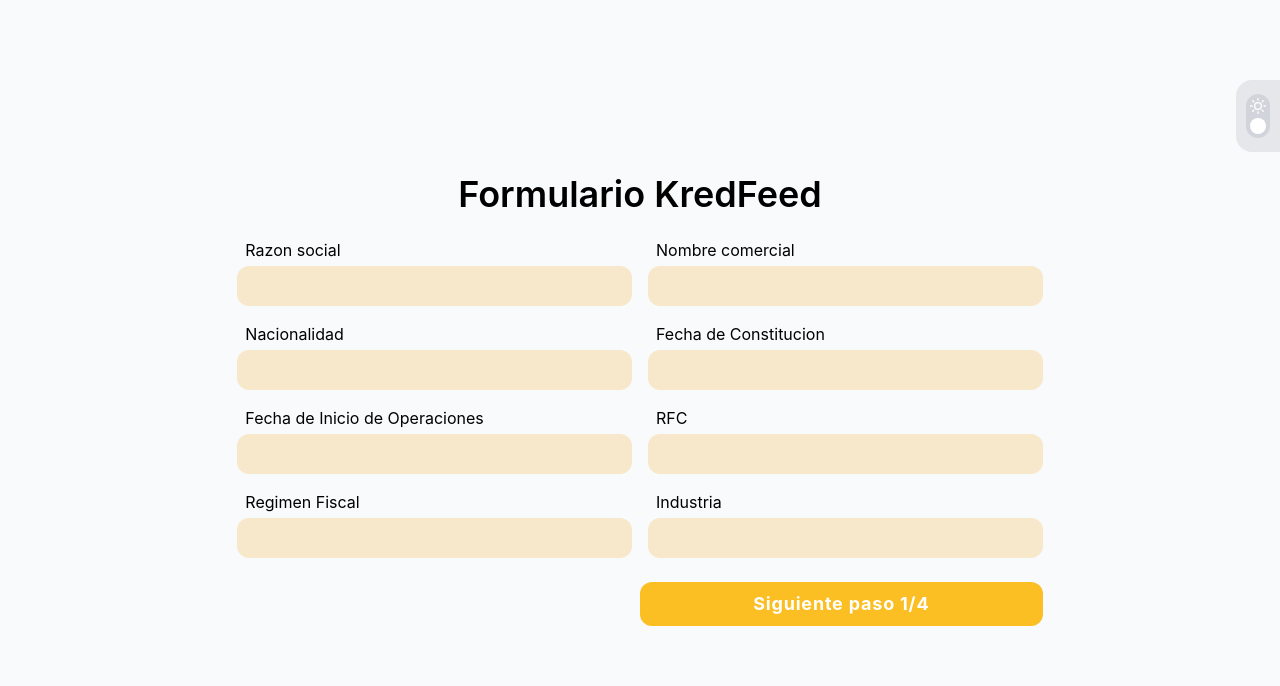
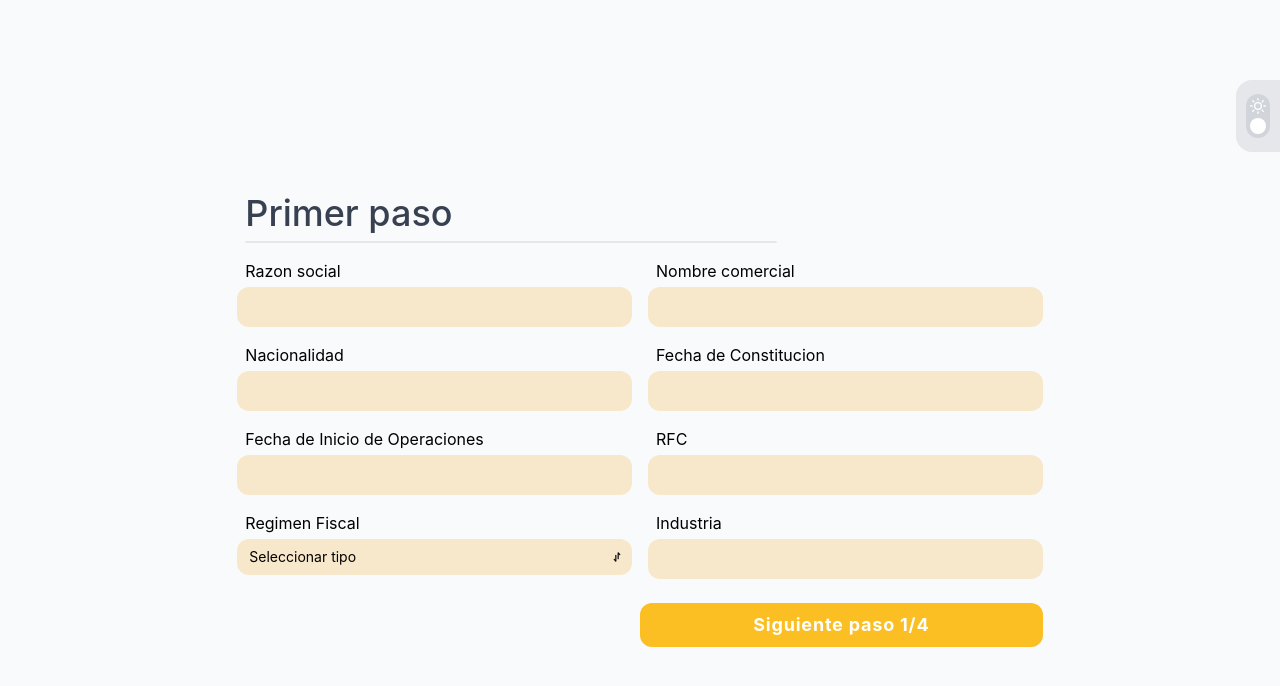
Before and after one commit to RamiroG8k/KredFeed-Form, a React (Create React App) app: page / in a window 1280 px wide. Shown: the top 686 px of the page. Built offline with nearby package versions, Linux system fonts and the light colour scheme.

Commit message:
Before standarize

```diff
--- a/src/App.tsx
+++ b/src/App.tsx
@@ -5,14 +5,19 @@
 
 function App() {
     const [step, setStep] = useState(1);
-    const { register, control, handleSubmit, formState: { errors } } = useForm();
+    const { register, control, handleSubmit, formState, formState: { errors } } = useForm();
 
     const onSubmit = (data: any) => {
-        console.log(data.fechaConstitucion.toISOString().split('T')[0]);
+        console.log(data);
+        // console.log(data.fechaConstitucion.toISOString().split('T')[0]);
     };
 
     const stepHandler = (backwards?: boolean) => {
-        backwards ? setStep(step - 1) : setStep(step + 1);
+        console.log(Object.keys(errors).length);
+
+        if (formState.isValid) {
+            backwards ? setStep(step - 1) : setStep(step + 1);
+        }
     };
 
     const stepRenderer = () => {
@@ -41,20 +46,21 @@
                     <ModeSwitcher />
                 </div>
             </div>
-            <div className="flex flex-col w-full sm:w-2/3 p-6">
-                <h1 className="text-4xl font-semibold text-center">
+            {/* <div className="z-10 absolute top-0 bg-yellow-500 bg-opacity-90 dark:bg-gray-800 w-full sm:w-1/2 sm:rounded-b-4xl p-4 sm:p-2">
+                <h1 className="text-4xl font-semibold text-center text-white">
                     Formulario KredFeed
                 </h1>
+            </div> */}
+            <div className="flex flex-col w-full sm:w-2/3 p-6 overflow-y-auto h-full justify-center">
                 <form id="form" onSubmit={handleSubmit(onSubmit)} className="my-6">
                     {stepRenderer()}
-                    {/* <FirstStep register={register} errors={errors} control={control} /> */}
-                    {/* <SecondStep register={register} errors={errors} control={control}/>
-                    <ThirdStep register={register} errors={errors} control={control}/>
-                    <FourthStep register={register} errors={errors} control={control}/> */}
                 </form>
+                {(!formState.isValid && Object.keys(errors).length > 0) && <p className="ml-2 mb-4 text-xs font-semibold text-red-500">
+                    Para pasar al siguiente paso es necesario llenar los campos indicados
+                </p>}
                 <div className={`flex ${step > 1 ? 'justify-between gap-5' : 'justify-end'}`}>
                     {step > 1 && <button onClick={() => stepHandler(true)}
-                        className="sm:w-1/4 self-center px-4 py-2 bg-gray-200 dark:bg-gray-800 dark:bg-opacity-80 btn btn-animated hover:bg-gray-300">
+                        className="sm:w-1/4 self-center px-4 py-2 bg-gray-300 dark:bg-gray-800 dark:bg-opacity-80 btn hover:bg-gray-400 transition">
                         <p className="font-bold text-lg text-white dark:text-gray-400">Anterior</p>
                     </button>}
 
--- a/src/components/FirstStep.tsx
+++ b/src/components/FirstStep.tsx
@@ -1,13 +1,39 @@
 import { InputWarning } from 'components/shared';
+import Select from 'components/shared/Select';
 import DatePicker from 'react-datepicker';
 import 'react-datepicker/dist/react-datepicker.css';
 import { Controller } from 'react-hook-form';
 
+const selectData = [
+    {
+        type: 'Fisica',
+        data: [
+            'Régimen de asalariados',
+            'Régimen de actividades profesionales',
+            'Régimen de arrendamiento de inmuebles',
+            'Régimen de actividad empresarial',
+            'Régimen de incorporación fiscal'
+        ]
+    }, {
+        type: 'Moral',
+        data: [
+            'Régimen general',
+            'Régimen de personas morales con fines no lucrativos',
+        ]
+    }
+];
+
 const FirstStep = (props: any) => {
     const { register, control, errors } = props;
-    // console.log(Object.values(errors).length);
 
     return (
+        <>
+            <div className="ml-2 my-4">
+                <h2 className="text-4xl font-medium text-gray-700 dark:text-gray-500 mb-2">
+                    Primer paso
+                </h2>
+                <div className="rounded-full border dark:border-gray-800 w-2/3" />
+            </div>
             <div className="grid lg:grid-cols-2 gap-2 lg:gap-4">
                 <div className="flex flex-col relative">
                     <label htmlFor="razonSocial" className="ml-2 mb-1">Razon social</label>
@@ -29,33 +55,38 @@
                 </div>
                 <div className="flex flex-col relative">
                     <label htmlFor="fechaConstitucion" className="ml-2 mb-1">Fecha de Constitucion</label>
-
                     <Controller control={control} name="fechaConstitucion" defaultValue={null} rules={{ required: true }}
                         render={({ field: { onChange, onBlur, value } }) => (
-                        <DatePicker onChange={onChange} onBlur={onBlur} selected={value}
+                            <DatePicker id="fechaConstitucion" onChange={onChange} onBlur={onBlur} selected={value}
                                 dateFormat="dd, MMM yyyy" wrapperClassName="w-full" maxDate={new Date()}
                                 className={`${errors.fechaConstitucion && 'border-2 border-red-400 dark:border-red-600'} input bg-yellow-500 bg-opacity-20 dark:bg-gray-600`} />)} />
                     {errors.fechaConstitucion && <InputWarning />}
                 </div>
-            <div className="flex flex-col relative">
+                <div className="flex flex-col relative z-20">
                     <label htmlFor="fechaInicioOperaciones" className="ml-2 mb-1">Fecha de Inicio de Operaciones</label>
                     <Controller control={control} name="fechaInicioOperaciones" defaultValue={null} rules={{ required: true }}
                         render={({ field: { onChange, onBlur, value } }) => (
-                        <DatePicker onChange={onChange} onBlur={onBlur} selected={value}
+                            <DatePicker id="fechaInicioOperaciones" onChange={onChange} onBlur={onBlur} selected={value}
                                 dateFormat="dd, MMM yyyy" wrapperClassName="w-full" maxDate={new Date()}
                                 className={`${errors.fechaInicioOperaciones && 'border-2 border-red-400 dark:border-red-600'} input bg-yellow-500 bg-opacity-20 dark:bg-gray-600`} />)} />
                     {errors.fechaInicioOperaciones && <InputWarning />}
                 </div>
                 <div className="flex flex-col relative">
                     <label htmlFor="rfc" className="ml-2 mb-1">RFC</label>
-                <input id="rfc" {...register("rfc", { required: true, maxLength: 13 })} type="text" autoComplete="off"
-                    className={`${errors.rfc && 'border-2 border-red-400 dark:border-red-600'} input bg-yellow-500 bg-opacity-20 dark:bg-gray-600`} />
+                    {/* TODO Evaluar correctamente */}
+                    <input id="rfc" {...register("rfc", { required: true, maxLength: 13, minLength: 10 })} pattern="[a-zA-Z0-9]" type="text" autoComplete="off"
+                        className={`${errors.rfc && 'border-2 border-red-400 dark:border-red-600'} input uppercase bg-yellow-500 bg-opacity-20 dark:bg-gray-600`} />
                     {errors.rfc && <InputWarning text="No debe ser mayor a 13 Caracteres" />}
                 </div>
                 <div className="flex flex-col relative">
                     <label htmlFor="regimenFiscal" className="ml-2 mb-1">Regimen Fiscal</label>
-                <input id="regimenFiscal" {...register("regimenFiscal", { required: true })} type="text" autoComplete="off"
-                    className={`${errors.regimenFiscal && 'border-2 border-red-400 dark:border-red-600'} input bg-yellow-500 bg-opacity-20 dark:bg-gray-600`} />
+                    <Controller control={control} name="regimenFiscal" defaultValue={null} rules={{ required: true }}
+                        render={({ field: { onChange } }) => (
+                            <Select grouped onChange={onChange} data={selectData}
+                                buttonStyle="input bg-yellow-500 bg-opacity-20 dark:bg-gray-600"
+                                activeStyle="bg-yellow-100 dark:bg-gray-800"
+                                dropdownStyle="bg-white dark:bg-gray-700 dark:text-gray-500"
+                                parentStyle="z-10" />)} />
                     {errors.regimenFiscal && <InputWarning />}
                 </div>
                 <div className="flex flex-col relative">
@@ -65,6 +96,7 @@
                     {errors.industria && <InputWarning />}
                 </div>
             </div>
+        </>
     )
 }
 
--- /dev/null
+++ b/src/components/shared/Select.tsx
@@ -0,0 +1,73 @@
+import { useState } from 'react';
+import { CgArrowsExchangeAltV, CgCheck } from 'react-icons/cg';
+import { Listbox, Transition } from '@headlessui/react';
+
+const Select = (props: any) => {
+    const { grouped = false, data, onChange, buttonStyle, dropdownStyle, activeStyle, parentStyle } = props;
+    const [selected, setSelected] = useState();
+
+    const handleChange = (value: any) => {
+        onChange(value);
+        setSelected(value);
+    };
+
+    return (
+        <Listbox value={selected} onChange={handleChange}>
+            <div className={`${parentStyle} relative`}>
+                <Listbox.Button className={`${buttonStyle} relative w-full py-2 pl-3 pr-10 text-left rounded-xl cursor-default focus:outline-none focus-visible:ring-2 focus-visible:ring-opacity-75 focus-visible:ring-white focus-visible:ring-offset-orange-300 focus-visible:ring-offset-2 focus-visible:border-indigo-500 sm:text-sm`}>
+                    <span className="block truncate text-md">{`${selected ?? 'Seleccionar tipo'}`}</span>
+                    <span className="absolute inset-y-0 right-0 flex items-center pr-2 pointer-events-none">
+                        <CgArrowsExchangeAltV />
+                    </span>
+                </Listbox.Button>
+                <Transition as="div" leave="transition ease-in duration-100"
+                    leaveFrom="opacity-100" leaveTo="opacity-0" >
+                    <Listbox.Options className={`${dropdownStyle} absolute w-full py-1 mt-1 overflow-auto text-base rounded-md shadow-lg max-h-60 ring-1 ring-black ring-opacity-5 focus:outline-none sm:text-sm`}>
+                        {grouped ? data.map((e: any) => (
+                            <div key={e.type}>
+                                <p className="pl-2 bg-yellow-500 bg-opacity-50 dark:bg-gray-800">{e.type}</p>
+                                {e.data.map((e: any, i: number) => (
+                                    <Listbox.Option key={i} className={({ active }) =>
+                                        `${active ? `${activeStyle}` : 'text-gray-900'} cursor-pointer select-none relative py-2 pl-10 pr-4`}
+                                        value={e}>
+                                        {({ selected, active }) => (
+                                            <>
+                                                <span className={`${selected ? 'font-medium' : 'font-normal'} block truncate`}>
+                                                    {e}
+                                                </span>
+                                                {selected ? (
+                                                    <span className={`${active ? 'text-amber-600' : 'text-amber-600'} absolute inset-y-0 left-0 flex items-center pl-3`}>
+                                                        <CgCheck />
+                                                    </span>
+                                                ) : null}
+                                            </>
+                                        )}
+                                    </Listbox.Option>
+                                ))}
+                            </div>
+                        )) : data.map((e: any, i: number) => (
+                            <Listbox.Option key={i} className={({ active }) =>
+                                `${active ? `${activeStyle}` : 'text-gray-900'} cursor-pointer select-none relative py-2 pl-10 pr-4`}
+                                value={e}>
+                                {({ selected, active }) => (
+                                    <>
+                                        <span className={`${selected ? 'font-medium' : 'font-normal'} block truncate`}>
+                                            {e}
+                                        </span>
+                                        {selected ? (
+                                            <span className={`${active ? 'text-amber-600' : 'text-amber-600'} absolute inset-y-0 left-0 flex items-center pl-3`}>
+                                                <CgCheck />
+                                            </span>
+                                        ) : null}
+                                    </>
+                                )}
+                            </Listbox.Option>
+                        ))}
+                    </Listbox.Options>
+                </Transition>
+            </div>
+        </Listbox>
+    )
+};
+
+export default Select;
```
Also changed, not shown: src/components/SecondStep.tsx (+4 -4 lines), src/components/ThirdStep.tsx (+14 -14 lines). Lines whose indentation alone changed are shown as unchanged.
